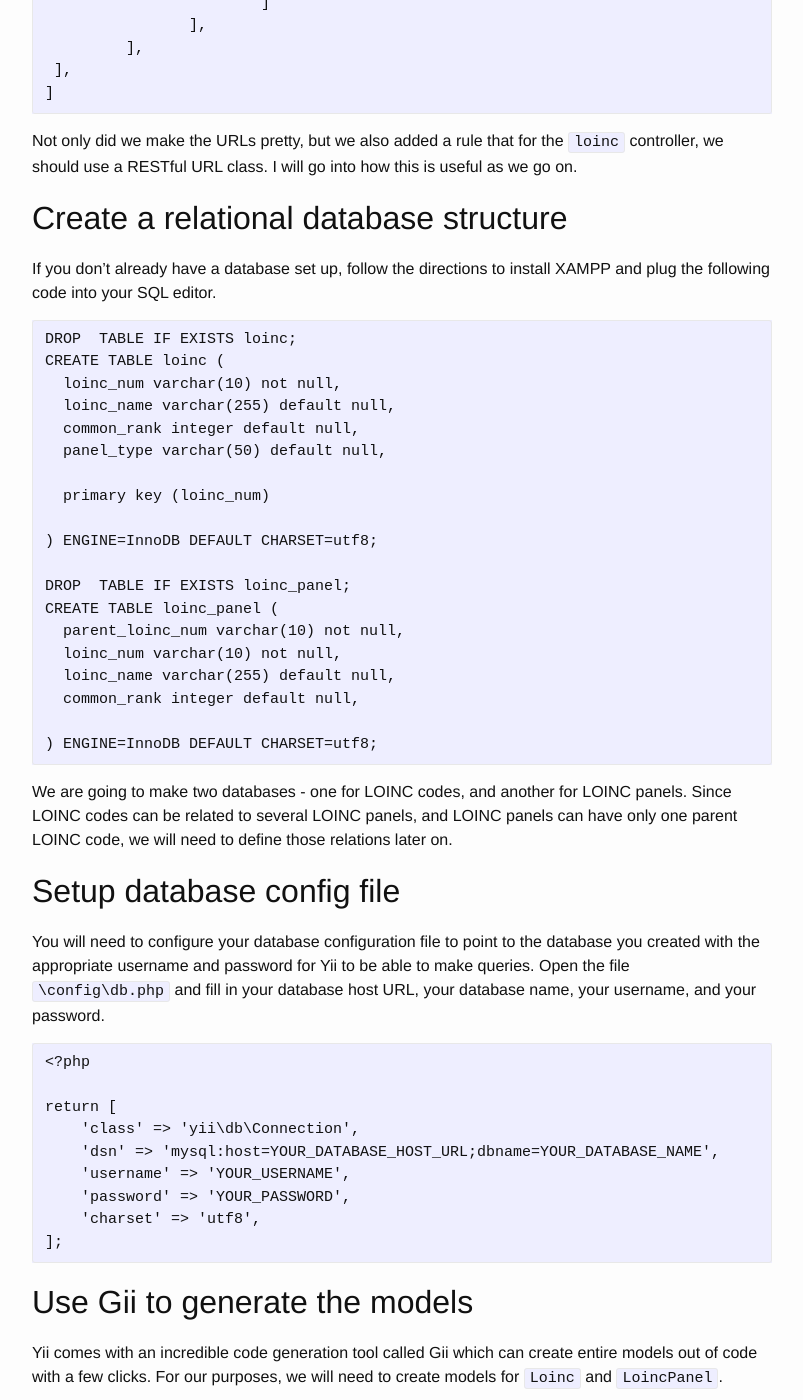
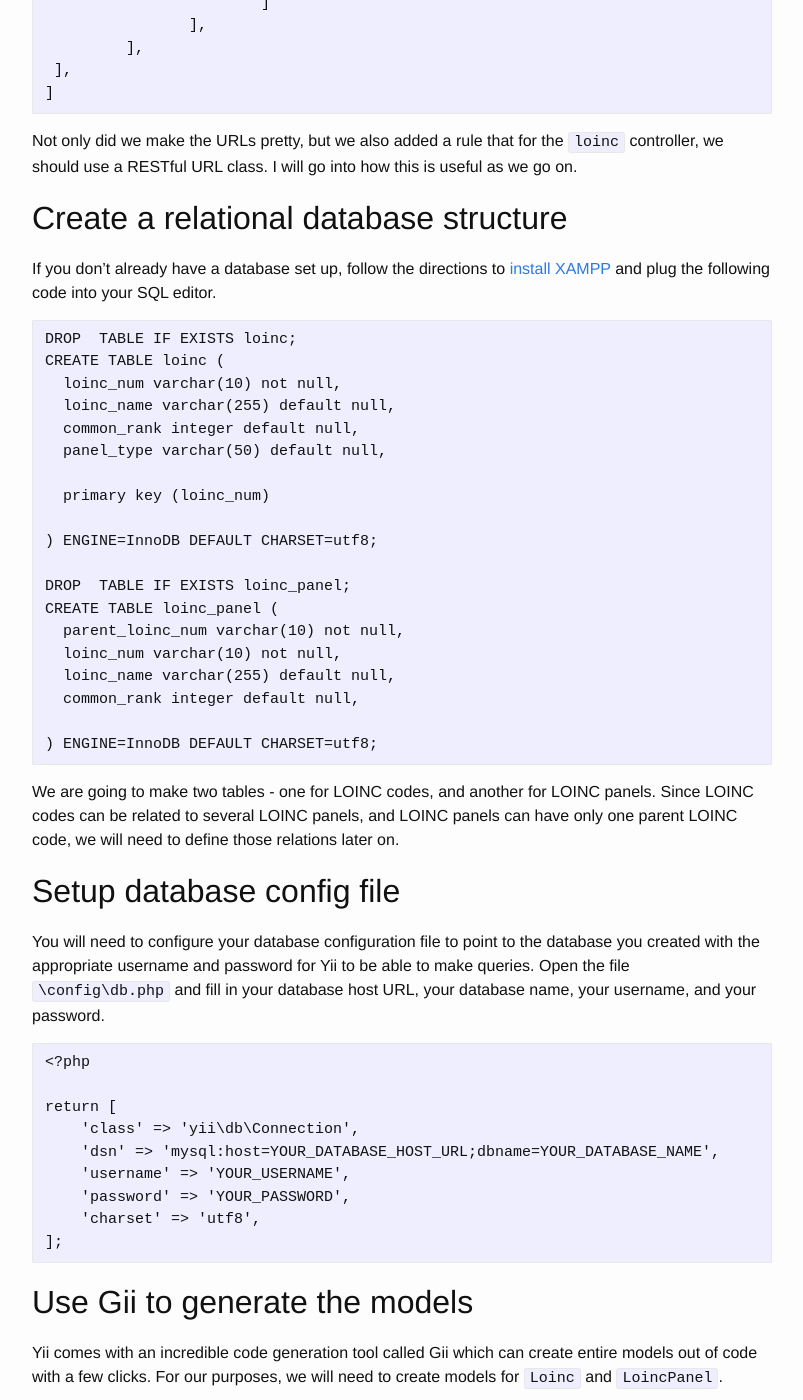
Before and after one commit to jrlegrand/jrlegrand.github.io, a Jekyll site: the page built from _posts/2016-02-15-restful-api-yii.markdown, in a window 1280 px wide and 1400 px high, scrolled down 1475 px. Shown: the whole window, without its empty margins (238-1041 px from the left). Built offline with Jekyll 4.4.1, drawn with Linux system fonts in a browser that asks for light colours.

Commit message:
Update 2016-02-15-restful-api-yii.markdown

```diff
--- a/_posts/2016-02-15-restful-api-yii.markdown
+++ b/_posts/2016-02-15-restful-api-yii.markdown
@@ -64,7 +64,7 @@
 
 ## Create a relational database structure
 
-If you don't already have a database set up, follow the directions to install XAMPP and plug the following code into your SQL editor.
+If you don't already have a database set up, follow the directions to [install XAMPP][install xampp] and plug the following code into your SQL editor.
 
 	DROP  TABLE IF EXISTS loinc;
 	CREATE TABLE loinc (
@@ -86,7 +86,7 @@
 
 	) ENGINE=InnoDB DEFAULT CHARSET=utf8;
 
-We are going to make two databases - one for LOINC codes, and another for LOINC panels.  Since LOINC codes can be related to several LOINC panels, and LOINC panels can have only one parent LOINC code, we will need to define those relations later on.
+We are going to make two tables - one for LOINC codes, and another for LOINC panels.  Since LOINC codes can be related to several LOINC panels, and LOINC panels can have only one parent LOINC code, we will need to define those relations later on.
 
 ## Setup database config file
 
```
Also changed, not shown: other parts of _posts/2016-02-15-restful-api-yii.markdown (+1 -0 lines).
